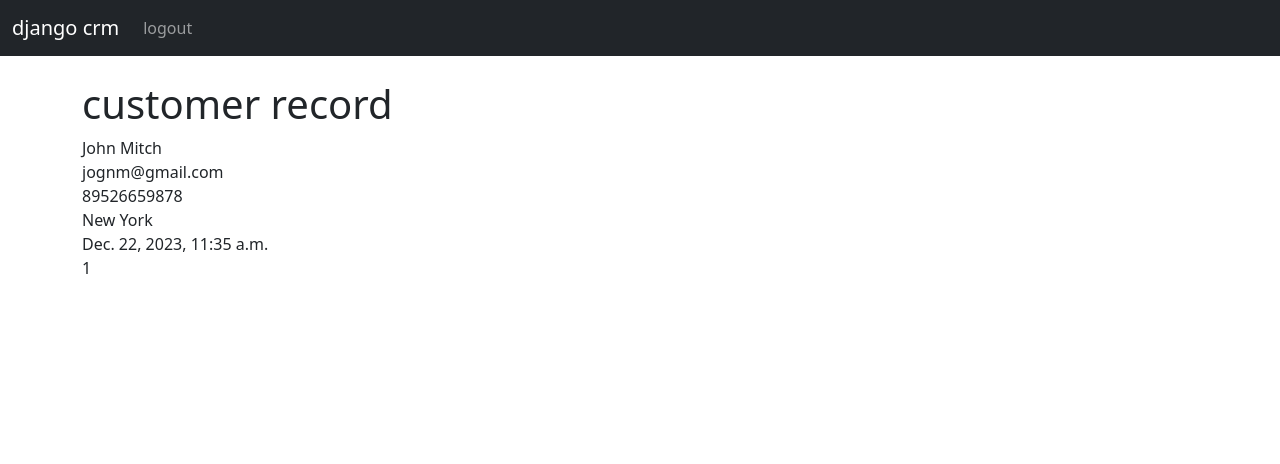
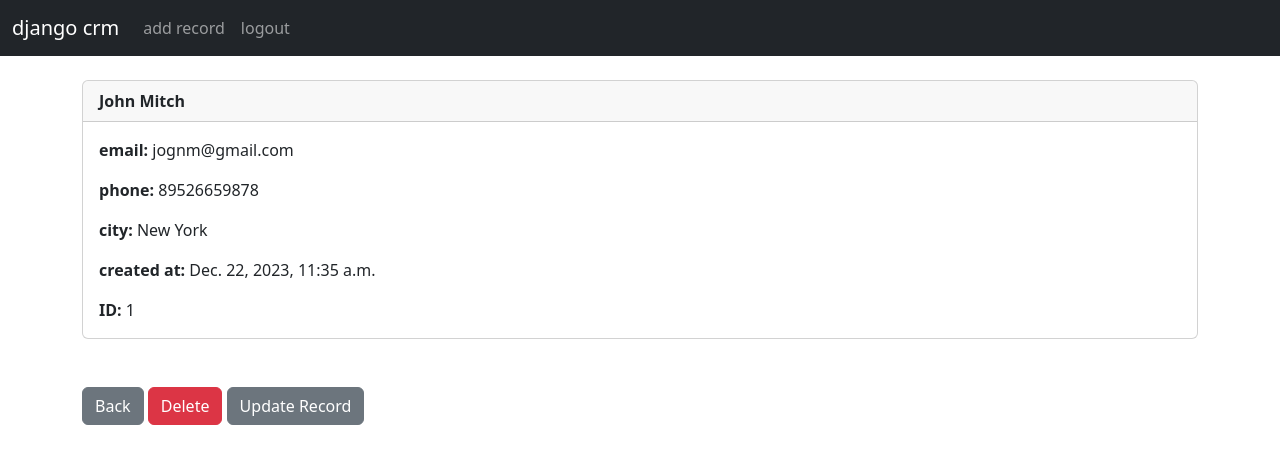
Before and after one commit to nck4s/crm, a Django app: page /record/1 in a window 1280 px wide. Shown: the top 464 px of the page. Run offline with Django 5.2, Linux system fonts and the light colour scheme; a user stored in the database is signed in; data comes from the database, SQL or seed files in the repository.

Commit message:
a bit of a mess

```diff
--- a/website/templates/navbar.html
+++ b/website/templates/navbar.html
@@ -11,9 +11,12 @@
 
 
           <li class="nav-item">
+            <a class="nav-link" href="{% url 'add_record' %}">add record</a>
+          </li>
+
+          <li class="nav-item">
             <a class="nav-link" href="{% url 'logout' %}">logout</a>
           </li>
-
 
           {% else %}
           <li class="nav-item">
--- a/website/templates/record.html
+++ b/website/templates/record.html
@@ -1,13 +1,44 @@
 {% extends 'base.html' %}
-
 {% block content %}
 
-<h1>customer record</h1>
-{{ customer_record.first_name }} {{ customer_record.last_name }}<br/>
-{{ customer_record.email }}<br/>
-{{ customer_record.phone }}<br/>
-{{ customer_record.city }}<br/>
-{{ customer_record.created_at }}<br/>
-{{ customer_record.id }}<br/>
+
+
+<div class="card">
+  <div class="card-header"><strong>
+    	{{ customer_record.first_name }}
+		{{ customer_record.last_name }}</strong>
+  </div>
+  <div class="card-body">
+
+
+
+<p class="card-text">
+<strong>email: </strong>{{ customer_record.email }}</p>
+
+<p class="card-text">
+<strong>phone: </strong>{{ customer_record.phone }}
+</p>
+
+<p class="card-text">
+<strong>city: </strong>{{ customer_record.city }}</p>
+
+<p class="card-text">
+<strong>created at: </strong>{{ customer_record.created_at }}</p>
+
+<p class="card-text">
+<strong>ID: </strong>{{ customer_record.id }}</p>
+
+
+  </div>
+</div>
+
+<br/><br/>
+<a href="{% url 'home' %}" class="btn btn-secondary">Back</a>
+
+<a href="{% url 'delete_record' customer_record.id %}" class="btn btn-danger">Delete</a>
+
+<a href="{% url 'update_record' customer_record.id %}" class="btn btn-secondary">Update Record</a>
+
+
 
 {% endblock %}
--- a/website/urls.py
+++ b/website/urls.py
@@ -7,5 +7,8 @@ urlpatterns = [
     path('logout/', views.logout_user, name='logout'),
     path('register/', views.register_user, name='register'),
     path('record/<int:pk>', views.customer_record, name='record'),
+    path('delete_record/<int:pk>', views.delete_record, name='delete_record'),
+    path('update_record/<int:pk>', views.update_record, name='update_record'),
+    path('add_record/<int:pk>', views.add_record, name='add_record'),
 
 ]
--- a/website/views.py
+++ b/website/views.py
@@ -1,7 +1,7 @@
 from django.shortcuts import render, redirect
 from django.contrib.auth import authenticate, login, logout
 from django.contrib import messages
-from .forms import SignUpForm
+from .forms import SignUpForm, AddRecordForm
 from .models import Record
 
 
@@ -56,3 +56,38 @@ def customer_record(request, pk):
     else:
         messages.success(request, 'You must be logged in to view that page')
         return redirect('home')
+
+
+def delete_record(request, pk):
+    if request.user.is_authenticated:
+        delete_it = Record.objects.get(id=pk)
+        delete_it.delete()
+        messages.success(request, 'Record Deleted')
+        return redirect('home')
+    else:
+        messages.success(request, 'You must be logged in to do that')
+        return redirect('home')
+
+
+def update_record(request, pk):
+    if request.user.is_authenticated:
+        current_record = Record.objects.get(id=pk)
+        return render(request, 'update_record.html', {'current_record': current_record})
+    else:
+        messages.success(request, 'You must be logged in to do that')
+        return redirect('home')
+
+
+
+def add_record(request):
+    form = AddRecordForm(request.POST or None)
+    if request.user.is_authenticated:
+        if request.method == 'POST':
+            if form.is_valid():
+                add_record = form.save()
+                messages.success(request, 'Record has been added')
+                return redirect('home')
+        return render(request, 'add_record.html', {'form': form})
+    else:
+        messages.success(request, 'You must be logged in to do that')
+        return redirect('home')
```
Also changed, not shown: website/forms.py (+14 -0 lines), website/templates/add_record.html (added, +21 -0 lines).
